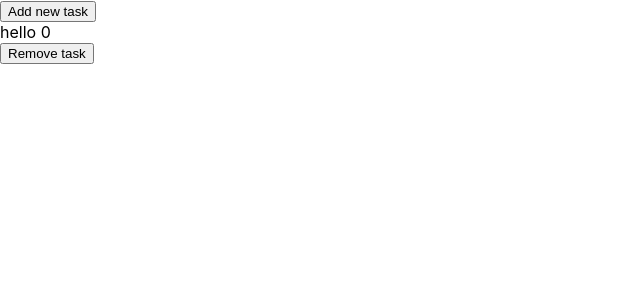
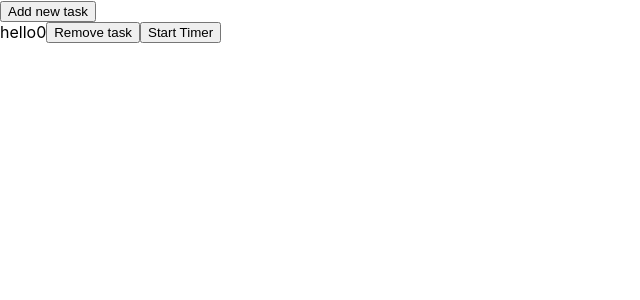
Before and after one commit to elGrogz/billable-hours-timer, a React (Create React App) app: page / in a window 1280 px wide. Both pictures are taken after a click on the button "Add new task". Shown: the top 300 px of the page, without its empty margins (0-640 px from the left). Built offline with nearby package versions, Linux system fonts and the light colour scheme.

Commit message:
got add and remove working and created new task component

```diff
--- a/src/App.tsx
+++ b/src/App.tsx
@@ -1,4 +1,5 @@
 import React, { useState } from "react";
+import Task from "./components/Task";
 import logo from "./logo.svg";
 import "./App.css";
 
@@ -10,7 +11,7 @@ interface Task {
 function App() {
   const [tasks, setTasks] = useState<Task[]>([]);
 
-  const addNewTask = () => {
+  const addNewTask = (): void => {
     const blankTask: Task = {
       name: "hello",
       time: 0,
@@ -19,6 +20,7 @@ function App() {
     let tempTasks = [...tasks];
     tempTasks.push(blankTask);
     setTasks(tempTasks);
+    console.log(tasks);
   };
 
   const removeTask = (task: Task) => {
@@ -28,18 +30,24 @@ function App() {
     setTasks(tempTasks);
   };
 
+  // const startTimer = () => {};
+
   return (
     <div>
       <button onClick={() => addNewTask()}>Add new task</button>
       <div>
-        {tasks.map((task, index) => (
-          <div className="flex justify-center" key={index}>
-            <div>
-              {task.name} {index}
-            </div>
-            <button onClick={() => removeTask(task)}>Remove task</button>
-          </div>
-        ))}
+        {tasks.length > 0
+          ? tasks.map((task, index) => (
+              <Task
+                key={index}
+                name={task.name}
+                time={task.time}
+                handleRemoveTask={() => {
+                  removeTask(task);
+                }}
+              />
+            ))
+          : null}
       </div>
     </div>
   );
--- /dev/null
+++ b/src/components/Task.tsx
@@ -0,0 +1,16 @@
+import React, { useState } from "react";
+
+const Task = (props: any) => {
+  const startTimer = () => {};
+
+  return (
+    <div style={{ display: "flex", flexDirection: "row" }}>
+      <div>{props.name}</div>
+      <div>{props.time}</div>
+      <button onClick={props.handleRemoveTask}>Remove task</button>
+      <button onClick={() => startTimer()}>Start Timer</button>
+    </div>
+  );
+};
+
+export default Task;
```
